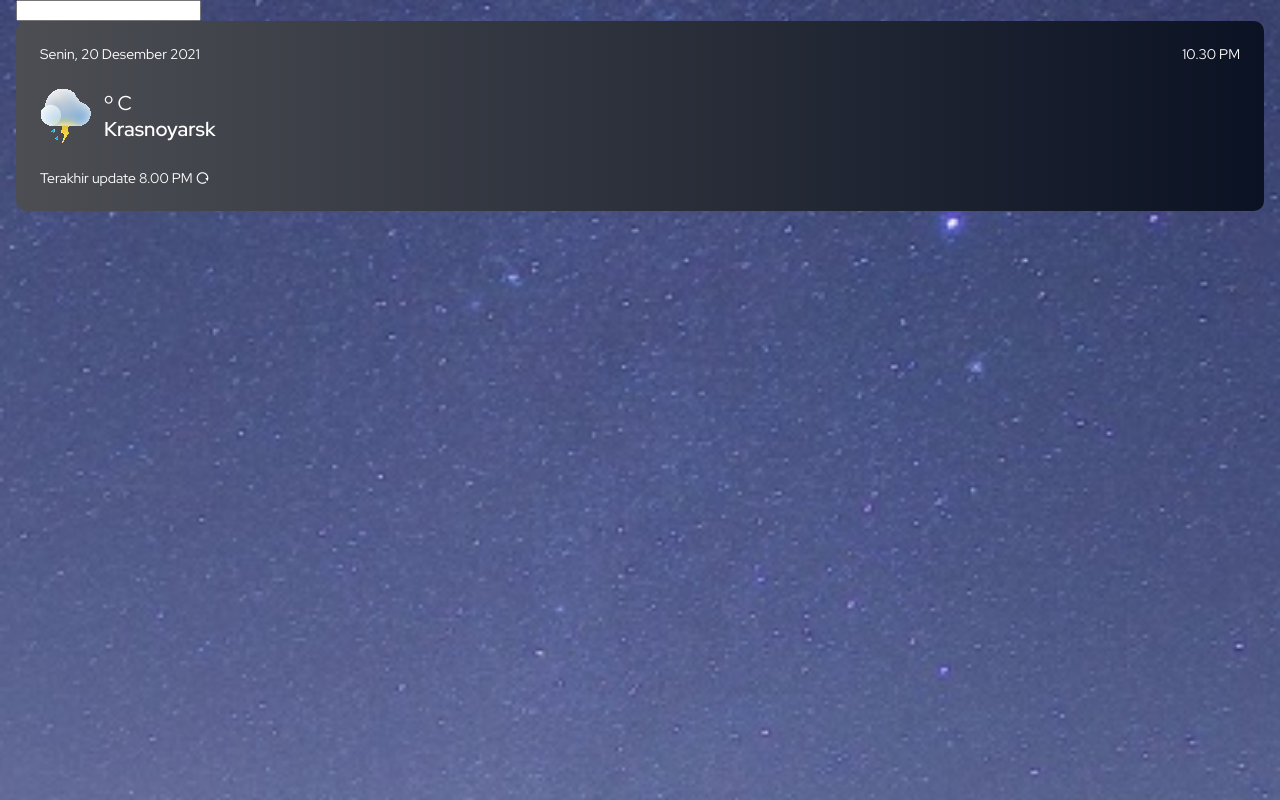
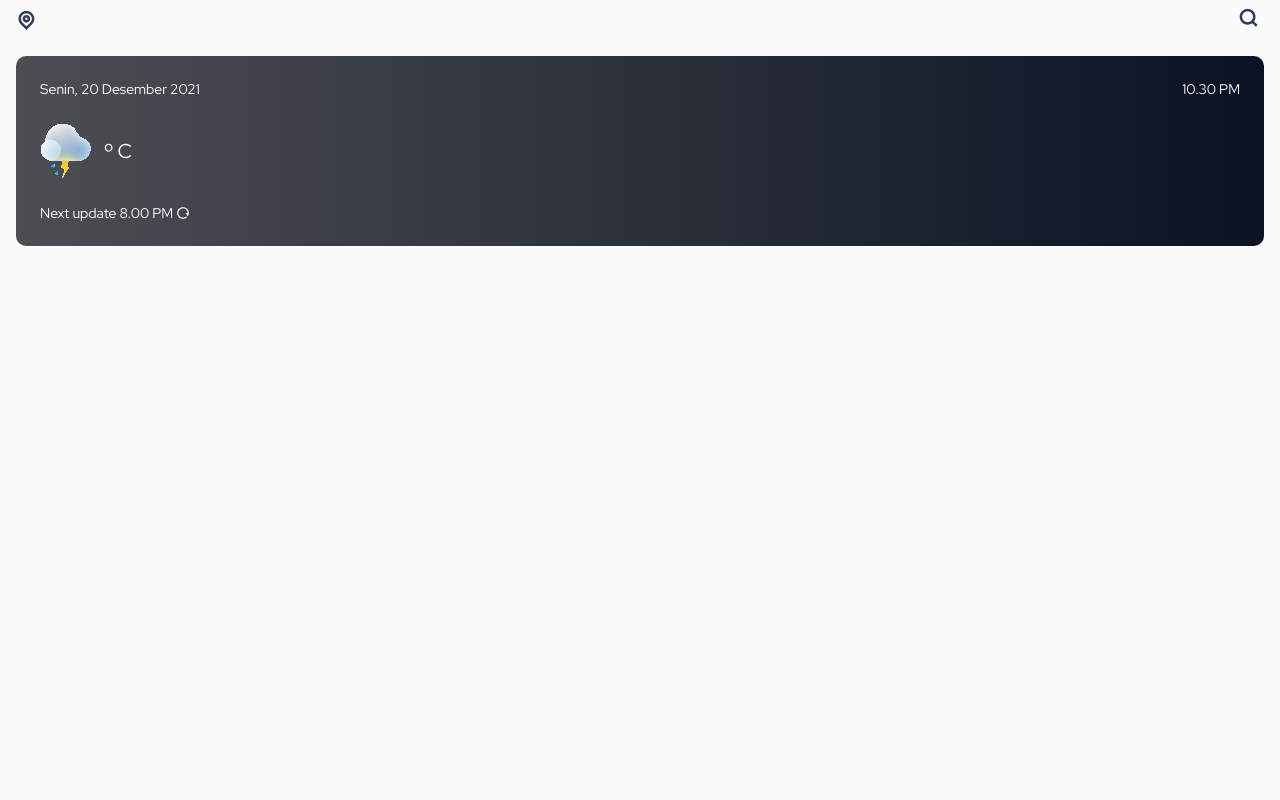
Before and after one commit to wirix/weather-app, a React (Create React App) app: page / in a window 1280 px wide. Built offline with nearby package versions, Linux system fonts and the light colour scheme; no server answers.

Commit message:
cancel input, search city

```diff
--- a/package.json
+++ b/package.json
@@ -8,6 +8,7 @@
     "@testing-library/react": "^13.3.0",
     "@testing-library/user-event": "^13.5.0",
     "axios": "^0.27.2",
+    "formik": "^2.2.9",
     "react": "^18.2.0",
     "react-dom": "^18.2.0",
     "react-redux": "^8.0.2",
--- a/src/App.js
+++ b/src/App.js
@@ -6,7 +6,6 @@ const App = (props) => {
   return (
     <BrowserRouter>
       <div className={styles.app}>
-        <input />
         <WeatherContainer />
       </div>
     </BrowserRouter>
--- a/src/App.module.css
+++ b/src/App.module.css
@@ -1,11 +1,13 @@
 .app {
-  background: url('./assets/backgrounds/night.jpg') no-repeat center;
+  /* background: url('./assets/backgrounds/night.jpg') no-repeat center; */
+  background-color: #FBFBFB;
   background-size: cover;
   height: 100vh;
   padding: 0 16px 16px 16px;
 }
 
 body {
+  font-family: 'Red Hat Display', sans-serif;
   font-size: 14px;
   font-weight: 400;
   margin: 0;
--- a/src/api/api.js
+++ b/src/api/api.js
@@ -1,5 +1,4 @@
 import axios from "axios"
-import { setMainData } from "../redux/weather-reducer"
 // ERRORS const instance = axios.create({
 //   withCredentials: true,
 //   baseURL: `https://api.openweathermap.org/`,
@@ -9,9 +8,16 @@ import { setMainData } from "../redux/weather-reducer"
 // })
 
 let apiKey = '144ff54241db4d0f0faa5f6ca8874136'
+let currentBaseURL = `https://api.openweathermap.org/data/2.5/weather?lang=ru&units=metric&appid=${apiKey}&`
 
 export const currentWeather = {
   getCurrentData(latitude, longitude) {
-    return axios.get(`https://api.openweathermap.org/data/2.5/weather?lat=${latitude}&lon=${longitude}&lang=ru&units=metric&appid=${apiKey}`)
+    return axios.get(`${currentBaseURL}lat=${latitude}&lon=${longitude}`)
+  },
+  getCurrentDataByCity(city) {
+    return axios.get(`${currentBaseURL}q=${city}`)
+  },
+  getDataNextThreeHours(city) {
+    // return axios.get(`https://api.openweathermap.org/data/2.5/forecast?q=${'Moscow'}&appid=${apiKey}`)
   }
 }
--- /dev/null
+++ b/src/components/Form/Form.jsx
@@ -0,0 +1,40 @@
+import { Formik } from "formik"
+import { useEffect } from "react"
+import styles from './Form.module.css'
+
+const Form = (props) => {
+  // useEffect(() => {
+  //   props.setEditMode(false)
+  // })
+
+  return (
+    <Formik
+      initialValues={{ city: '' }}
+      onSubmit={values => {
+        props.getMainDataByCity(values.city)
+        props.setEditMode(false)
+      }}
+    >
+      {({ values, handleBlur, handleChange, handleSubmit, errors, touched, isValid, dirty }) => (
+        <form className={styles.form} onSubmit={handleSubmit}>
+          <div className={styles.input}>
+            <i className="ri-map-pin-line"></i>
+            <input
+              name={'city'}
+              autoFocus={true}
+              value={values.city}
+              onChange={handleChange}
+              onBlur={() => props.setEditMode(false)}
+              type={'text'} />
+          </div>
+          <button
+            className={styles.btn__send} type={'submit'} onMouseDown={handleSubmit} disabled={!dirty || !isValid}>
+            <i className="ri-search-line"></i>
+          </button>
+        </form>
+      )}
+    </Formik>
+  )
+}
+
+export default Form
--- /dev/null
+++ b/src/components/Form/Form.module.css
@@ -0,0 +1,44 @@
+.form {
+  display: flex;
+  justify-content: space-between;
+  align-items: center;
+
+  padding-top: 7px;
+  margin-bottom: 24px;
+}
+
+.input {
+  display: flex;
+  align-items: center;
+}
+
+.input input {
+  border: 0;
+  outline: 0;
+
+  width: 230px;
+
+  font-size: 15px;
+  font-weight: 600;
+  font-family: 'Red Hat Display', sans-serif;
+  color: #201C1C;
+
+  border-bottom: 1px solid #000;
+  background: transparent;
+}
+
+.btn__send {
+  border: 0;
+  outline: 0;
+  background: transparent;
+}
+
+.btn__send i, .input i {
+  font-size: 20px;
+  font-weight: 700;
+  color: #2E3A59;
+  cursor: pointer;
+}
+.btn__send {
+  z-index: 1000;
+}
--- a/src/components/Weather/Weather.jsx
+++ b/src/components/Weather/Weather.jsx
@@ -1,10 +1,34 @@
 import styles from './Weather.module.css'
+import stylesBtn from './../Form/Form.module.css'
 import stormImg from './../../assets/weather-icons/night_storm.png'
+import Form from '../Form/Form'
+import { useState } from 'react'
 
 const Weather = (props) => {
+  let [editMode, setEditMode] = useState(false)
+
+  const StaticForm = () => (
+    <div className={styles.staticInput}>
+      <div className={styles.input}>
+        <i className="ri-map-pin-line"></i>
+        <div className={styles.input__text}>{props.city}</div>
+      </div>
+      <button className={stylesBtn.btn__send} type={'submit'} onClick={() => setEditMode(true)}>
+        <i className="ri-search-line"></i>
+      </button>
+    </div>
+  )
+
   return (
     <div className={styles.weather}>
       <div className={styles.container}>
+        {
+          editMode
+            ? <Form getMainDataByCity={props.getMainDataByCity}
+              setEditMode={setEditMode} />
+            : <StaticForm />
+        }
+        <div className={styles.content}>
           <div className={styles.info}>
             <div className={styles.day}>Senin, 20 Desember 2021</div>
             <div className={styles.time}>10.30 PM</div>
@@ -13,13 +37,15 @@ const Weather = (props) => {
             <img alt='' src={stormImg} />
             <div className={styles.data}>
               <div className={styles.temperature}>{props.temperature}º C</div>
-            <div className={styles.city}>Krasnoyarsk</div>
+              <div className={styles.city}>{props.city}</div>
             </div>
           </div>
           <div className={styles.update}>
-          Terakhir update 8.00 PM
+            Next update 8.00 PM
             <i className="ri-restart-line"></i>
           </div>
+        </div>
+
       </div>
     </div>
   )
--- a/src/components/Weather/Weather.module.css
+++ b/src/components/Weather/Weather.module.css
@@ -1,14 +1,11 @@
-.container {
-  padding: 24px;
-}
-
-.weather {
+.content {
   font-family: 'Red Hat Display', sans-serif;
 
   display: flex;
   flex-direction: column;
   width: 100%;
   border-radius: 10px;
+  padding: 24px;
 
   background: linear-gradient(90deg,#4C4E53, #0B1223);
 }
@@ -50,3 +47,29 @@
   font-size: 14px;
   margin-left: 3px;
 }
+
+.staticInput {
+  display: flex;
+  justify-content: space-between;
+  padding-top: 7px;
+  margin-bottom: 24px;
+}
+
+.input__text {
+  font-size: 15px;
+  font-weight: 600;
+  font-family: 'Red Hat Display', sans-serif;
+  color: #201C1C;
+}
+
+.input {
+  display: flex;
+  align-items: center;
+}
+
+.input i {
+  font-size: 20px;
+  font-weight: 700;
+  color: #2E3A59;
+  margin-right: 5px;
+}
--- a/src/components/Weather/WeatherContainer.jsx
+++ b/src/components/Weather/WeatherContainer.jsx
@@ -2,6 +2,7 @@ import React from "react";
 import { connect } from "react-redux"
 import { setGeolocation, getMainData } from "../../redux/weather-reducer";
 import Weather from "./Weather"
+import { getMainDataByCity } from "../../redux/weather-reducer"
 
 class WeatherContainer extends React.Component {
   componentDidMount() {
@@ -26,7 +27,8 @@ let mapStateToProps = (state) => ({
   temperature: state.weather.temperature,
   latitude: state.weather.latitude,
   longitude: state.weather.longitude,
+  city: state.weather.city,
 })
 
 
-export default connect(mapStateToProps, { setGeolocation, getMainData })(WeatherContainer)
+export default connect(mapStateToProps, { setGeolocation, getMainData, getMainDataByCity })(WeatherContainer)
--- a/src/redux/weather-reducer.js
+++ b/src/redux/weather-reducer.js
@@ -21,7 +21,8 @@ const WeatherReducer = (state = initialState, action) => {
     case SET_MAIN_DATA:
       return {
         ...state,
-        temperature: action.temperature
+        temperature: action.temperature,
+        city: action.city,
       }
     default:
       return state
@@ -29,14 +30,20 @@ const WeatherReducer = (state = initialState, action) => {
 }
 
 export const setGeolocation = (latitude, longitude) => ({ type: SET_GEOLOCATION, latitude, longitude })
-export const setMainData = (temperature) => ({ type: SET_MAIN_DATA, temperature })
+export const setMainData = (temperature, city) => ({ type: SET_MAIN_DATA, temperature, city })
 
 export const getMainData = (latitude, longitude) => async (dispatch) => {
   let response = await currentWeather.getCurrentData(latitude, longitude)
-  dispatch(setMainData(response.data.main.temp))
+  let data = response.data
+  dispatch(setMainData(data.main.temp, data.name))
   console.log(response)
 }
 
-
+export const getMainDataByCity = (city) => async (dispatch) => {
+  let response = await currentWeather.getCurrentDataByCity(city)
+  let data = response.data
+  dispatch(setMainData(data.main.temp, data.name))
+  console.log(response)
+}
 
 export default WeatherReducer
```
Also changed, not shown: 1 other file (tests, documents, lock files or other folders). Lines whose indentation alone changed are shown as unchanged.
